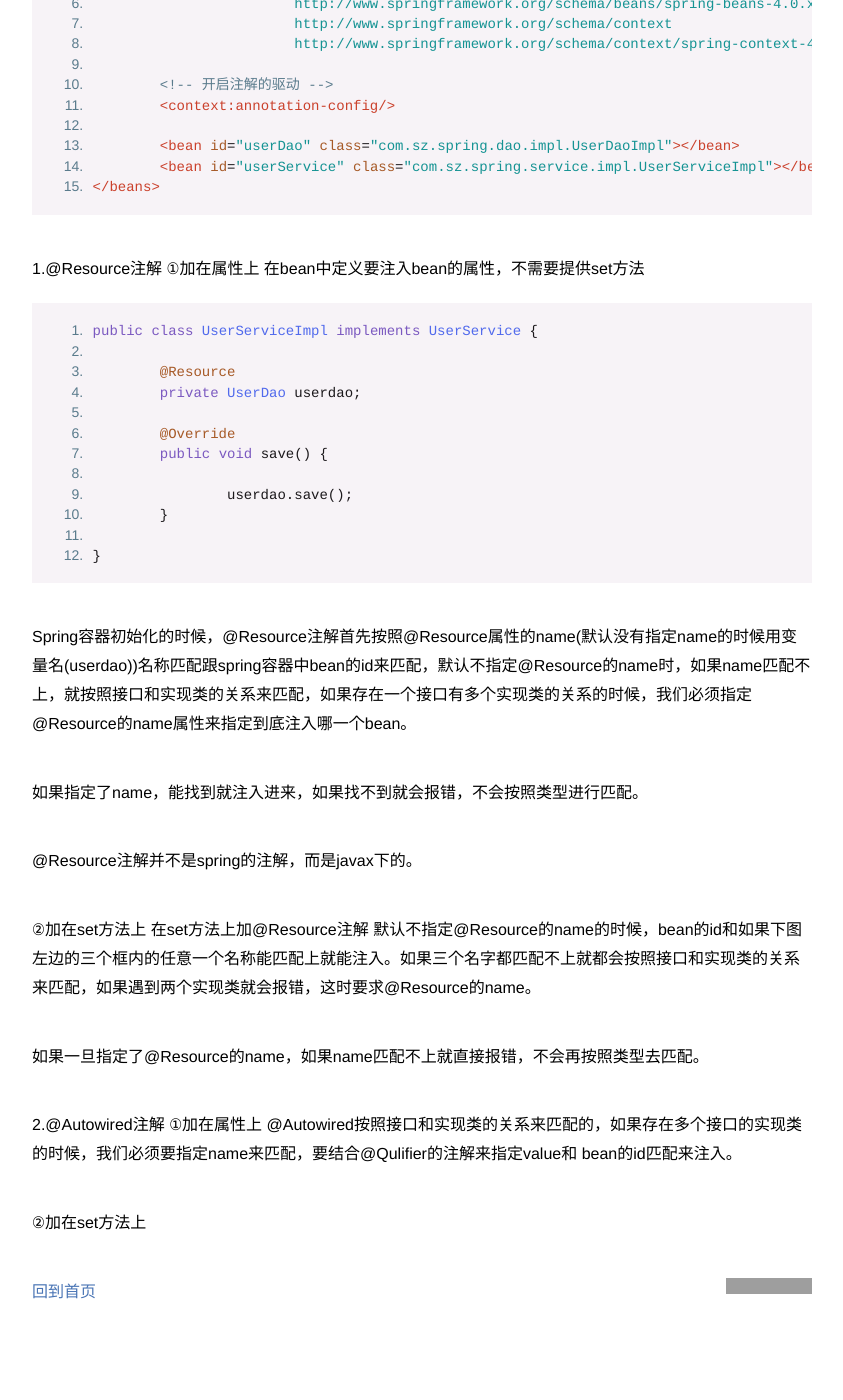
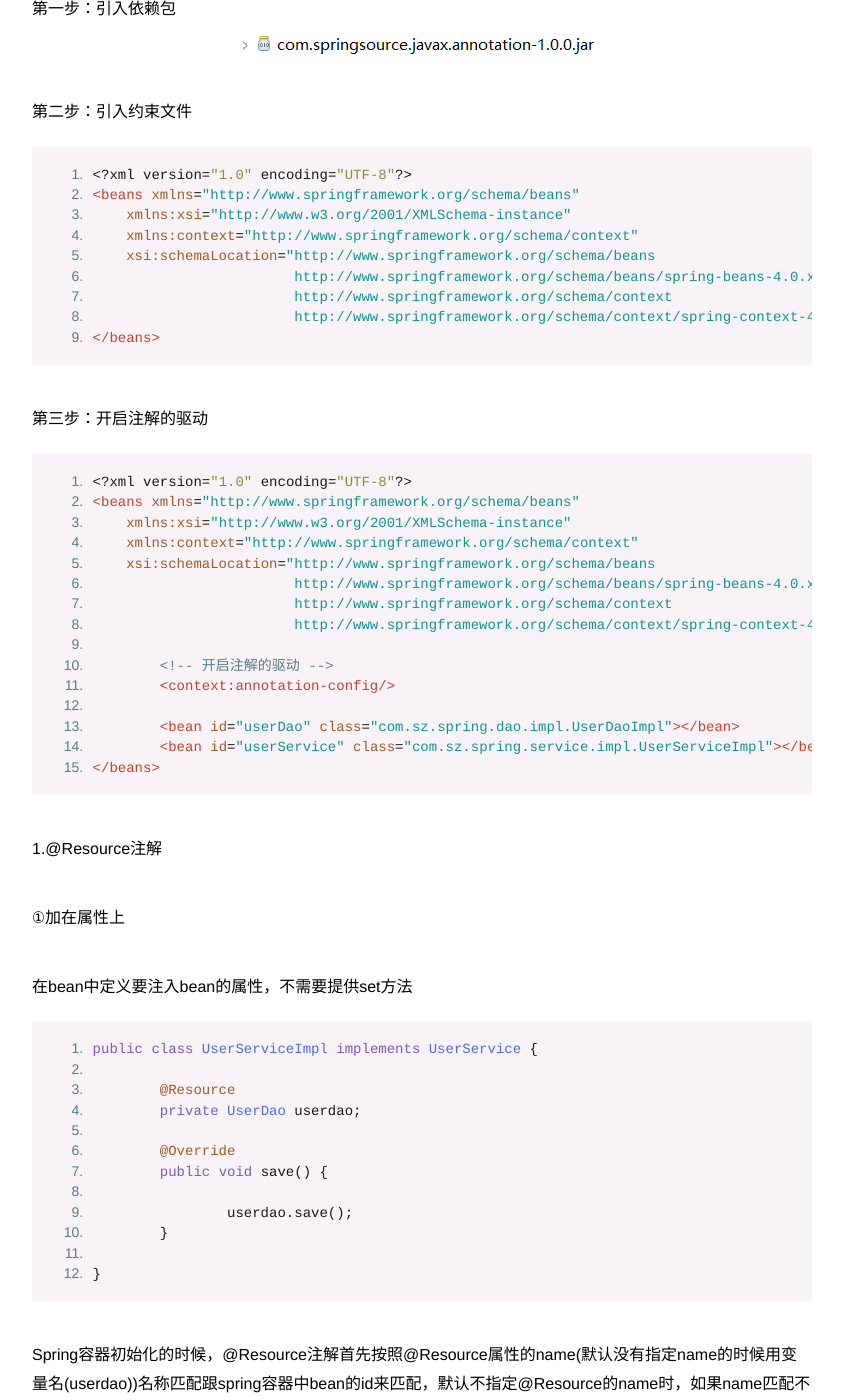
Before and after one commit to sunzhensky/sunzhensky.github.io, a Jekyll site: the page built from _posts/2018-7-18-Song-Oldman.md, in a window 1280 px wide and 1400 px high, scrolled down 8154 px. Shown: the whole window, without its empty margins (218-1061 px from the left). Built offline with Jekyll 4.4.1, drawn with Linux system fonts in a browser that asks for light colours; some of the changed text lies outside the part shown; grey boxes are pictures that could not be loaded.

Commit message:
Update 2018-7-18-Song-Oldman.md

````diff
--- a/_posts/2018-7-18-Song-Oldman.md
+++ b/_posts/2018-7-18-Song-Oldman.md
@@ -25,12 +25,14 @@
 1.使用构造器创建（工作中最常用的方式）
 
 使用构造器方式创建bean，要求bean必须要有默认的构造器
+
 配置:
 ```java
 <bean id="user" class="com.sz.spring.model.User"></bean>
 ```
 
 2.静态工厂方式创建
+
 提供静态工厂
 
 配置:
@@ -44,6 +46,7 @@
 ```
 
 3.实例工厂方式创建
+
 实例工厂
 
 配置:
@@ -115,6 +118,7 @@
 ```
 
 2.构造器注入
+
 构造器注入常量:
 ```java
 <!-- 构造器方式注入 -->
@@ -134,6 +138,7 @@
 ```
 
 构造器注入bean:
+
 第一步：给当前的bean（Service实现类）提供要注入的bean有参数的构造器，切记不要忘了把默认构造器显示的提供出来
 ```java
 public class UserServiceImpl implements UserService {
@@ -174,6 +179,7 @@
 ```
 
 3.外部bean注入(90%使用)
+
 第一步：创建UserService，中有一个UserDao的属性。必须提供set方法
 ```java
 public class UserServiceImpl implements UserService {
@@ -210,6 +216,7 @@
 ```
 
 4.内部bean注入
+
 第一步：创建UserService，中有一个UserDao的属性。必须提供set方法
 ```java
 public class UserServiceImpl implements UserService {
@@ -230,6 +237,7 @@
 }
 ```
 第二步：配置
+
 UserDaoImpl它定义在UserService的内部，不能被其他bean注入，比较少用
 ```java
 <bean id="userService" class="com.sz.spring.service.impl.UserServiceImpl">
@@ -240,6 +248,7 @@
 ```
 
 5.集合注入
+
 都能注入：set，list，map，property，必须提供set方法
 ```java
 public class CollectionInjecti {
@@ -319,8 +328,7 @@
 7.注解方式注入
 -
 第一步：引入依赖包
-![王羲之](/images/spring/001.png)
-(/images/spring/001.png)
+![依赖包](/images/spring/001.png)
 
 第二步：引入约束文件
 ```java
@@ -355,7 +363,9 @@
 ```
 
 1.@Resource注解
+
 ①加在属性上
+
 在bean中定义要注入bean的属性，不需要提供set方法
 ```java
 public class UserServiceImpl implements UserService {
````
Also changed, not shown: other parts of _posts/2018-7-18-Song-Oldman.md (+9 -7 lines).
